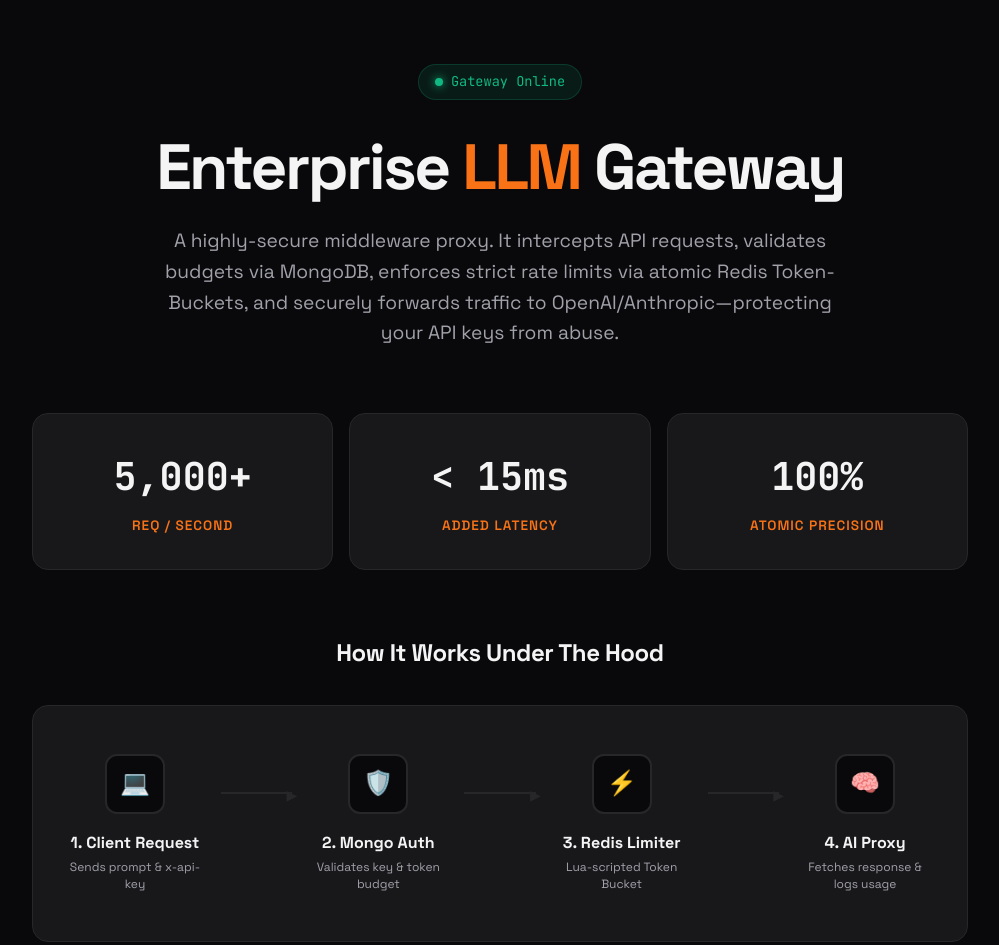
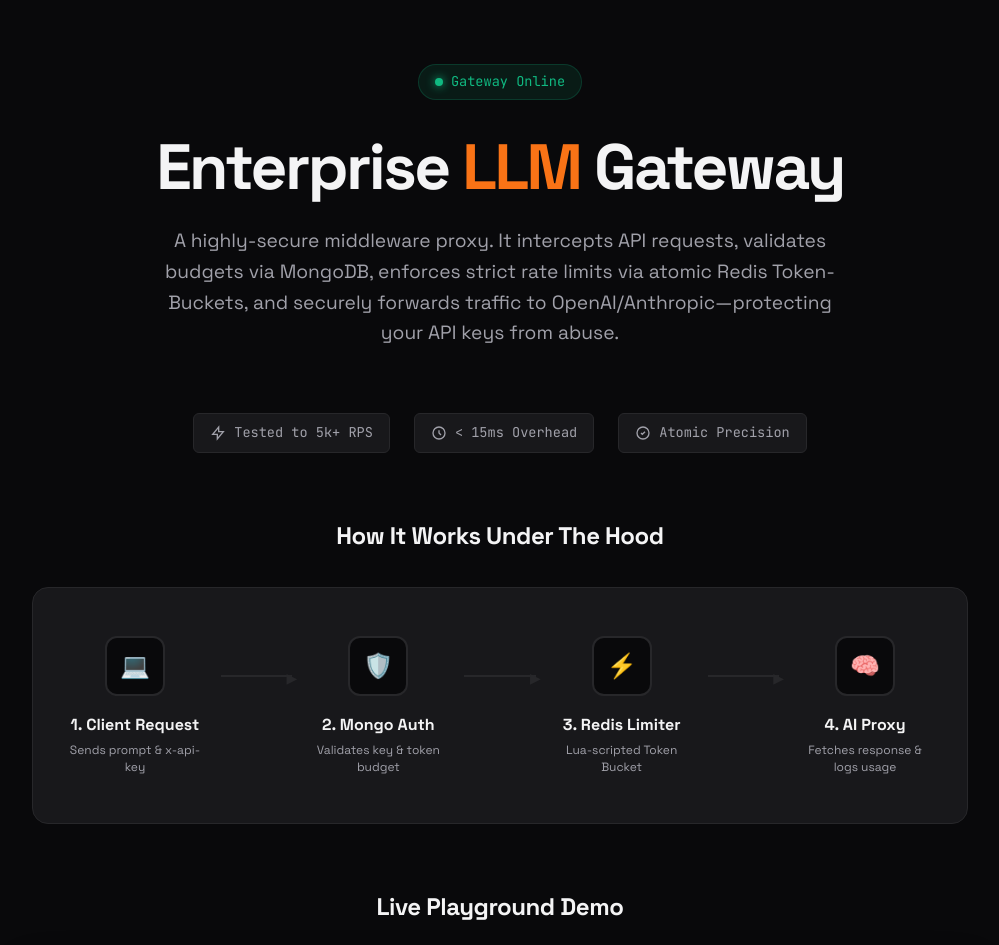
Before and after one commit to mridulrajgaria/LLM-API-Gateway-with-Token-Based-Rate-Limiting, a website: page public/index.html in a window 1280 px wide. Shown: the top 945 px of the page, without its empty margins (140-1139 px from the left). Drawn offline with Linux system fonts and the light colour scheme.

Commit message:
Refine design: Replace massive metrics grid with subtle tech spec tags

```diff
--- a/public/index.html
+++ b/public/index.html
@@ -68,36 +68,7 @@
             margin: 0 auto 3rem auto;
         }
 
-        .metrics-grid {
-            display: grid;
-            grid-template-columns: repeat(3, 1fr);
-            gap: 1rem;
-            margin-bottom: 4rem;
-        }
-
-        .metric-card {
-            background: var(--surface);
-            border: 1px solid var(--border);
-            padding: 2rem 1.5rem;
-            border-radius: 16px;
-            text-align: center;
-        }
-
-        .metric-val {
-            font-family: var(--font-mono);
-            font-size: clamp(1.8rem, 3vw, 2.5rem);
-            color: var(--text-main);
-            font-weight: 700;
-            margin-bottom: 0.5rem;
-        }
-
-        .metric-label {
-            color: var(--accent);
-            text-transform: uppercase;
-            letter-spacing: 1px;
-            font-size: 0.85rem;
-            font-weight: 600;
-        }
+/* Hard numbers removed based on user feedback */
 
         /* --- ARCHITECTURE DIAGRAM --- */
         .section-title {
@@ -258,7 +229,6 @@
 
         /* RESPONSIVE DESIGN */
         @media (max-width: 768px) {
-            .metrics-grid { grid-template-columns: 1fr; }
             .arch-flow { flex-direction: column; gap: 2rem; padding: 2rem; }
             .arch-arrow {
                 width: 2px; height: 40px; margin: 0; top: 0;
@@ -283,20 +253,20 @@
             </p>
         </header>
 
-        <!-- Hard Numbers -->
-        <div class="metrics-grid">
-            <div class="metric-card">
-                <div class="metric-val">5,000+</div>
-                <div class="metric-label">Req / Second</div>
-            </div>
-            <div class="metric-card">
-                <div class="metric-val">< 15ms</div>
-                <div class="metric-label">Added Latency</div>
-            </div>
-            <div class="metric-card">
-                <div class="metric-val">100%</div>
-                <div class="metric-label">Atomic Precision</div>
-            </div>
+        <!-- Subtle Features List -->
+        <div style="display: flex; justify-content: center; gap: 1.5rem; margin-bottom: 4rem; flex-wrap: wrap;">
+            <span style="font-family: var(--font-mono); font-size: 0.85rem; color: var(--text-muted); display: flex; align-items: center; gap: 8px; background: var(--surface); padding: 8px 16px; border-radius: 6px; border: 1px solid var(--border);">
+                <svg width="16" height="16" fill="none" stroke="currentColor" stroke-width="2" viewBox="0 0 24 24"><path d="M13 10V3L4 14h7v7l9-11h-7z"></path></svg>
+                Tested to 5k+ RPS
+            </span>
+            <span style="font-family: var(--font-mono); font-size: 0.85rem; color: var(--text-muted); display: flex; align-items: center; gap: 8px; background: var(--surface); padding: 8px 16px; border-radius: 6px; border: 1px solid var(--border);">
+                <svg width="16" height="16" fill="none" stroke="currentColor" stroke-width="2" viewBox="0 0 24 24"><path d="M12 8v4l3 3m6-3a9 9 0 11-18 0 9 9 0 0118 0z"></path></svg>
+                < 15ms Overhead
+            </span>
+            <span style="font-family: var(--font-mono); font-size: 0.85rem; color: var(--text-muted); display: flex; align-items: center; gap: 8px; background: var(--surface); padding: 8px 16px; border-radius: 6px; border: 1px solid var(--border);">
+                <svg width="16" height="16" fill="none" stroke="currentColor" stroke-width="2" viewBox="0 0 24 24"><path d="M9 12l2 2 4-4m6 2a9 9 0 11-18 0 9 9 0 0118 0z"></path></svg>
+                Atomic Precision
+            </span>
         </div>
 
         <!-- Architecture Flow -->
```
